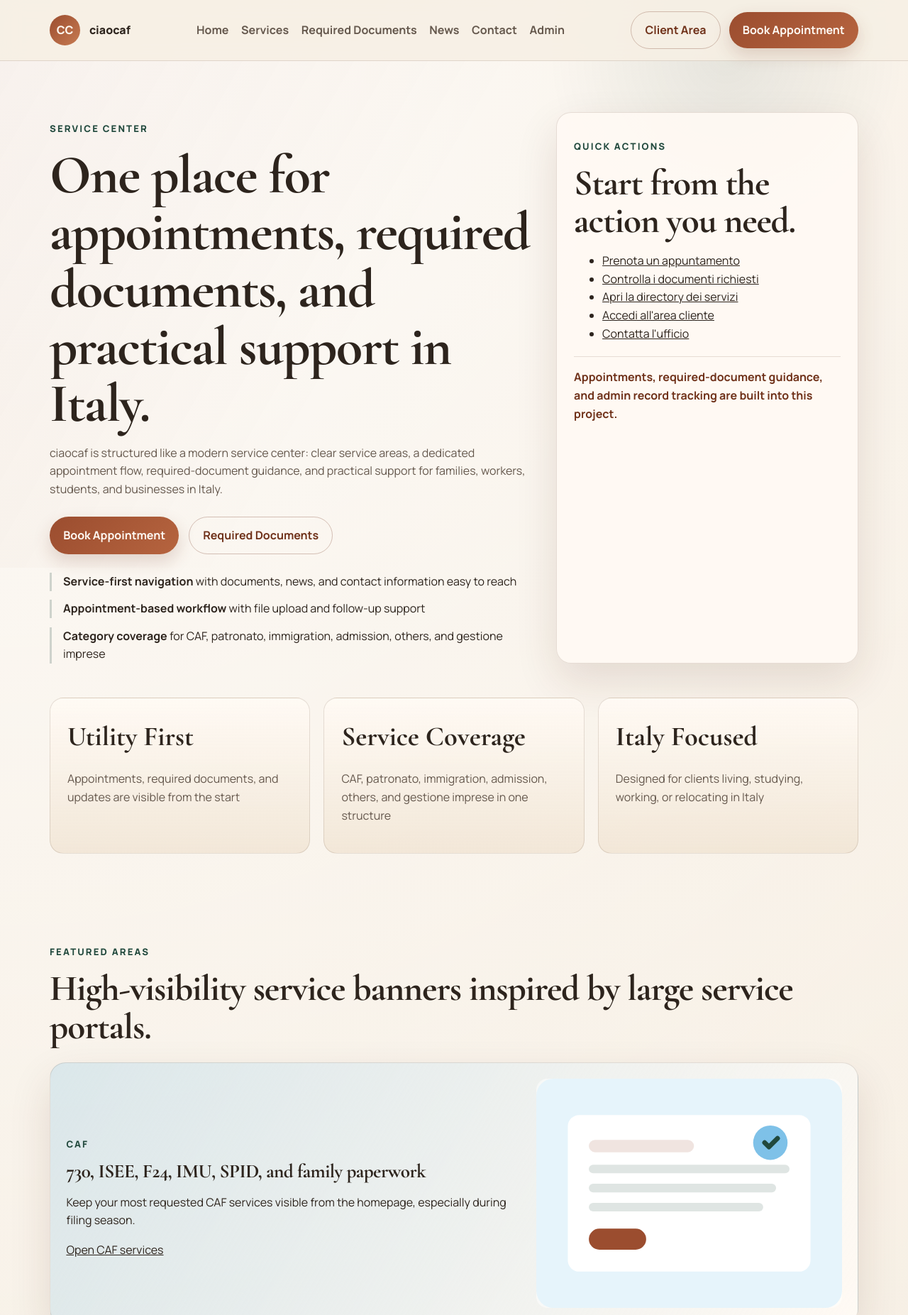
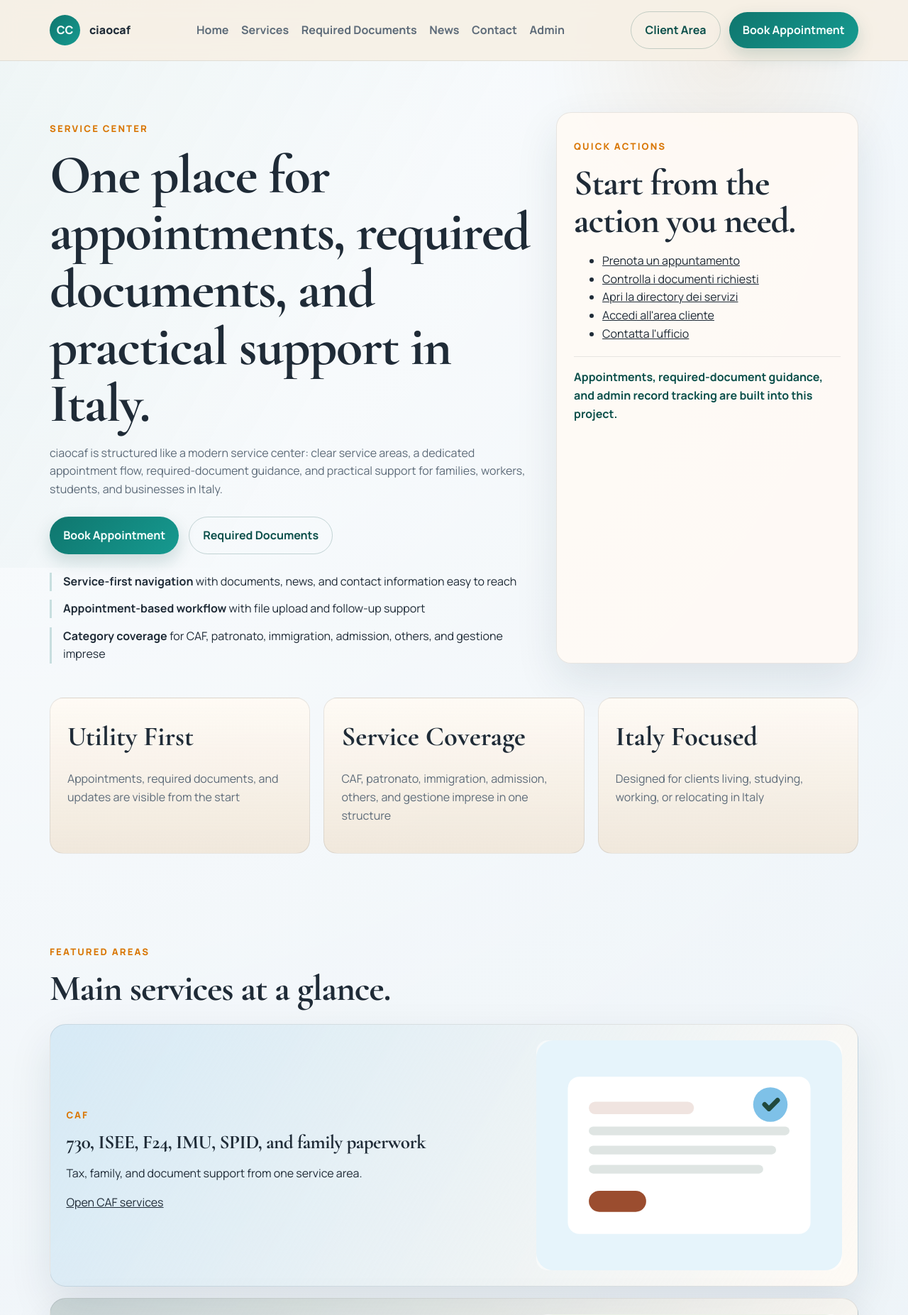
Before and after one commit to ananthareddykunreddy/italia-caf-immigration-site, a Flask app: page / in a window 1280 px wide. Shown: the top 1853 px of the page at 71% size. Run offline with Flask 3, Linux system fonts and the light colour scheme.

Commit message:
Refresh color palette and simplify homepage copy

```diff
--- a/static/styles.css
+++ b/static/styles.css
@@ -1,16 +1,16 @@
 :root {
-  --bg: #f6efe4;
-  --bg-soft: #efe2d0;
-  --paper: #fffaf4;
-  --text: #2d241d;
-  --muted: #65584d;
-  --brand: #9b4d2f;
-  --brand-dark: #6f3119;
-  --accent: #21493d;
-  --line: rgba(80, 50, 30, 0.14);
-  --shadow: 0 24px 60px rgba(70, 36, 18, 0.12);
-  --success: #1e6b51;
-  --error: #8b2f24;
+  --bg: #eef4f8;
+  --bg-soft: #dde7ef;
+  --paper: #ffffff;
+  --text: #1f2b37;
+  --muted: #5d6b79;
+  --brand: #0f766e;
+  --brand-dark: #0b4f4a;
+  --accent: #d97706;
+  --line: rgba(31, 43, 55, 0.1);
+  --shadow: 0 24px 60px rgba(23, 45, 68, 0.1);
+  --success: #146c5a;
+  --error: #a13a2b;
 }
 
 * {
@@ -27,8 +27,8 @@ body {
   font-family: "Manrope", sans-serif;
   color: var(--text);
   background:
-    radial-gradient(circle at top left, rgba(255, 255, 255, 0.88), transparent 34%),
-    linear-gradient(180deg, #f3e6d4 0%, var(--bg) 34%, #f8f2ea 100%);
+    radial-gradient(circle at top left, rgba(255, 255, 255, 0.92), transparent 32%),
+    linear-gradient(180deg, #e4eef5 0%, var(--bg) 34%, #f6f9fb 100%);
   line-height: 1.6;
 }
 
@@ -37,8 +37,8 @@ body::before {
   position: fixed;
   inset: 0;
   background:
-    linear-gradient(120deg, rgba(155, 77, 47, 0.06), transparent 45%),
-    radial-gradient(circle at 80% 10%, rgba(33, 73, 61, 0.09), transparent 20%);
+    linear-gradient(120deg, rgba(15, 118, 110, 0.06), transparent 45%),
+    radial-gradient(circle at 80% 10%, rgba(217, 119, 6, 0.08), transparent 20%);
   pointer-events: none;
   z-index: -1;
 }
@@ -114,8 +114,8 @@ a {
   width: 2.7rem;
   height: 2.7rem;
   border-radius: 50%;
-  background: linear-gradient(135deg, var(--brand), #c77b52);
-  color: #fff8f0;
+  background: linear-gradient(135deg, var(--brand), #169a90);
+  color: #f7fffd;
   font-weight: 800;
 }
 
@@ -153,9 +153,9 @@ a {
   padding: 0.8rem 1.2rem;
   border: 0;
   border-radius: 999px;
-  background: linear-gradient(135deg, var(--brand), #b6643f);
-  box-shadow: 0 10px 24px rgba(111, 49, 25, 0.18);
-  color: #fffaf4;
+  background: linear-gradient(135deg, var(--brand), #169a90);
+  box-shadow: 0 10px 24px rgba(11, 79, 74, 0.18);
+  color: #f7fffd;
   cursor: pointer;
   font-weight: 700;
   text-decoration: none;
@@ -168,7 +168,7 @@ a {
 .btn-outline {
   background: transparent;
   color: var(--brand-dark);
-  border: 1px solid rgba(111, 49, 25, 0.28);
+  border: 1px solid rgba(11, 79, 74, 0.22);
   box-shadow: none;
 }
 
@@ -255,7 +255,7 @@ a {
 .hero-highlights p {
   margin: 0;
   padding-left: 1rem;
-  border-left: 3px solid rgba(33, 73, 61, 0.2);
+  border-left: 3px solid rgba(15, 118, 110, 0.2);
 }
 
 .hero-panel,
@@ -528,7 +528,7 @@ a {
   gap: 1rem;
   align-items: start;
   padding: 1rem 0;
-  border-top: 1px solid rgba(80, 50, 30, 0.12);
+  border-top: 1px solid rgba(31, 43, 55, 0.08);
 }
 
 .step:first-child {
@@ -542,7 +542,7 @@ a {
   width: 3.2rem;
   height: 3.2rem;
   border-radius: 50%;
-  background: rgba(33, 73, 61, 0.1);
+  background: rgba(15, 118, 110, 0.1);
   color: var(--accent);
   font-weight: 800;
 }
--- a/templates/home.html
+++ b/templates/home.html
@@ -61,14 +61,14 @@
     <div class="container">
       <div class="section-heading">
         <p class="eyebrow">Featured Areas</p>
-        <h2>High-visibility service banners inspired by large service portals.</h2>
+        <h2>Main services at a glance.</h2>
       </div>
       <div class="featured-strips">
         <article class="featured-strip featured-strip-caf">
           <div>
             <p class="card-tag">CAF</p>
             <h3>730, ISEE, F24, IMU, SPID, and family paperwork</h3>
-            <p>Keep your most requested CAF services visible from the homepage, especially during filing season.</p>
+            <p>Tax, family, and document support from one service area.</p>
             <a href="{{ url_for('caf_services') }}">Open CAF services</a>
           </div>
           <img src="{{ url_for('static', filename='illustrations/caf.svg') }}" alt="CAF featured illustration">
@@ -77,7 +77,7 @@
           <div>
             <p class="card-tag">Immigration</p>
             <h3>Permesso, cittadinanza, family reunification, and consular files</h3>
-            <p>Show immigration and passport or OCI assistance as a major service pillar, not a small add-on.</p>
+            <p>Immigration and consular support with clear document guidance.</p>
             <a href="{{ url_for('immigration_services') }}">Open immigration services</a>
           </div>
           <img src="{{ url_for('static', filename='illustrations/immigration.svg') }}" alt="Immigration featured illustration">
@@ -86,7 +86,7 @@
           <div>
             <p class="card-tag">Gestione Imprese</p>
             <h3>Partita IVA, invoices, SCIA, and business administration</h3>
-            <p>Bring business services higher on the page so workers, freelancers, and small businesses can spot them quickly.</p>
+            <p>Administrative support for freelancers, workers, and small businesses.</p>
             <a href="{{ url_for('business_services') }}">Open gestione imprese</a>
           </div>
           <img src="{{ url_for('static', filename='illustrations/business.svg') }}" alt="Business featured illustration">
@@ -123,7 +123,7 @@
         <article class="card">
           <span class="card-tag">Contact</span>
           <h3>Contact and Office Info</h3>
-          <p>Keep your phone, email, WhatsApp, office hours, and address in one clear page instead of scattering them.</p>
+          <p>Open the contact page and booking flow from one clear access point.</p>
           <a href="{{ url_for('contact') }}">View contact page</a>
         </article>
       </div>
```
